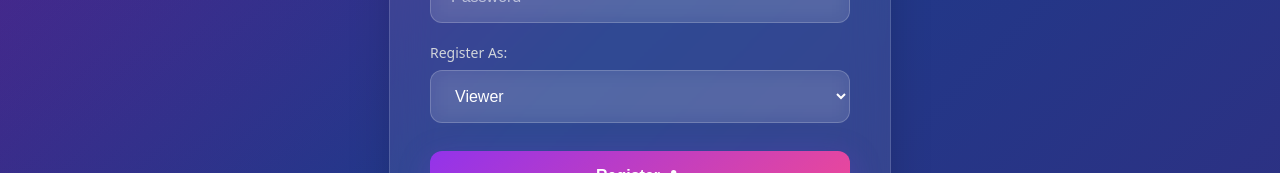
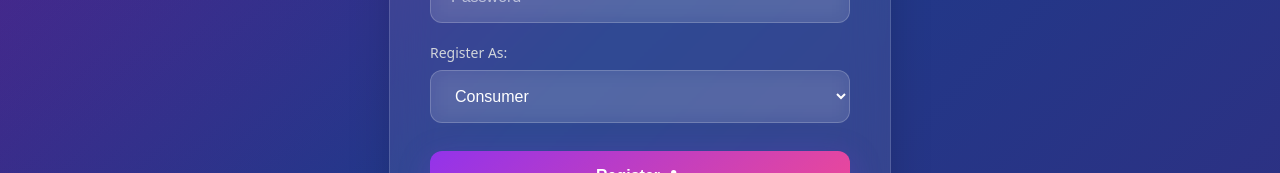
Before and after one commit to memharoon/vidShare, a React (Create React App) app in the folder frontend/: page /register in a window 1280 px wide. Shown: the part 466-639 px from the top of the page. Built offline with nearby package versions, Linux system fonts and the light colour scheme.

Commit message:
Update Register.js

```diff
--- a/frontend/src/pages/Register.js
+++ b/frontend/src/pages/Register.js
@@ -7,7 +7,7 @@ function Register() {
     name: '',
     email: '',
     password: '',
-    role: 'viewer', // ⬅️ use "viewer" to match backend (instead of "consumer")
+    role: 'consumer', // ⬅️ use "viewer" to match backend (instead of "consumer")
   });
 
   const [message, setMessage] = useState('');
@@ -233,7 +233,7 @@ function Register() {
             <div style={styles.inputGroup}>
               <label style={styles.selectLabel}>Register As:</label>
               <select name="role" value={formData.role} onChange={handleChange} style={styles.select} className="select">
-                <option value="viewer">Viewer</option>
+                <option value="consumer">Consumer</option>
                 <option value="creator">Creator</option>
               </select>
             </div>
```
